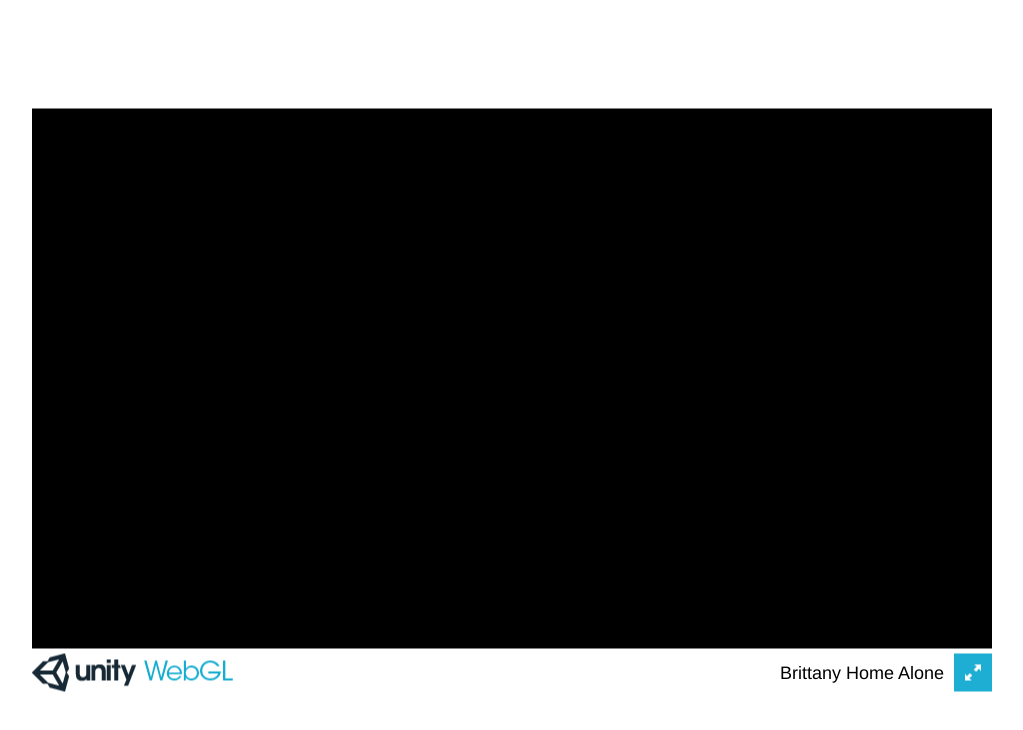
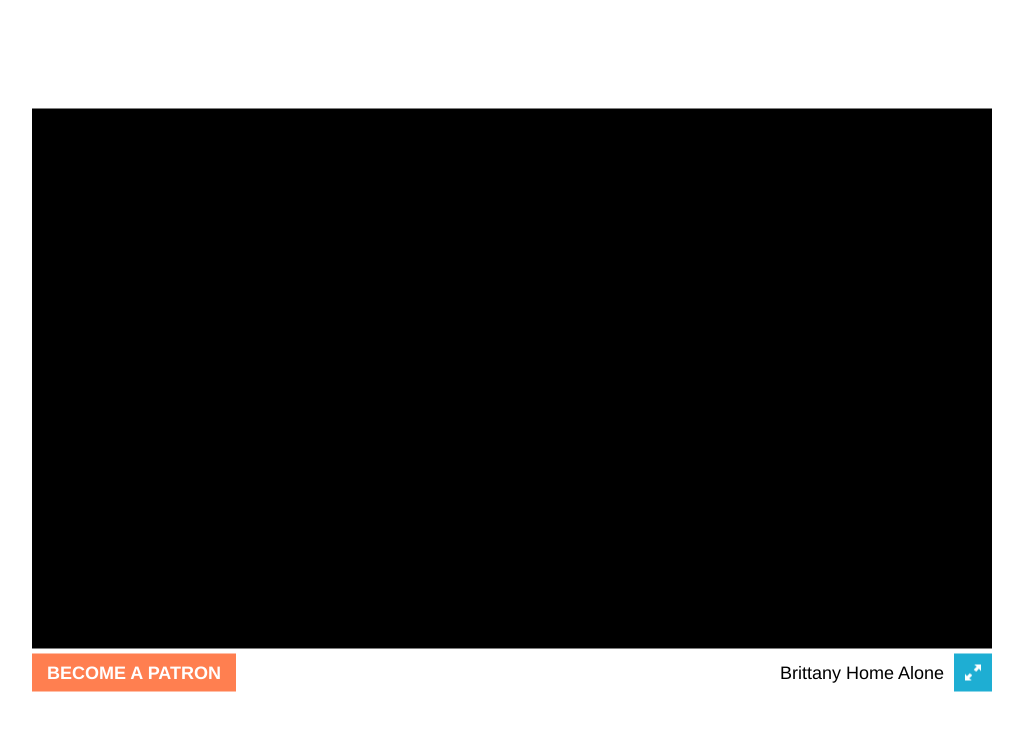
Before and after one commit to puppetmaster3dx/brittanyalpha, a plain HTML site: page index.html in a window 1280 px wide. Shown: the whole page, without its empty margins (128-1151 px from the left). Drawn offline with Linux system fonts and the light colour scheme; no server answers.

Commit message:
index , css tweak

```diff
--- a/TemplateData/style.css
+++ b/TemplateData/style.css
@@ -13,6 +13,6 @@
 
 .webgl-content .footer {margin-top: 5px; height: 38px; line-height: 38px; font-family: Helvetica, Verdana, Arial, sans-serif; font-size: 18px;}
 .webgl-content .footer .webgl-logo, .title, .fullscreen {height: 100%; display: inline-block; background: transparent center no-repeat;}
-.webgl-content .footer .webgl-logo {background-image: url('webgl-logo.png'); width: 204px; float: left;}
+.webgl-content .footer .webgl-logo { background: Coral ; width: 204px; float: left;text-align:center; font-weight: bold;text-decoration: none; color:white;}
 .webgl-content .footer .title {margin-right: 10px; float: right;}
 .webgl-content .footer .fullscreen {background-image: url('fullscreen.png'); width: 38px; float: right;}
--- a/index.html
+++ b/index.html
@@ -3,7 +3,7 @@
   <head>
     <meta charset="utf-8">
     <meta http-equiv="Content-Type" content="text/html; charset=utf-8">
-    <title>Unity WebGL Player | Brittany Home Alone</title>
+    <title>Puppet Master| Brittany Home Alone</title>
     <link rel="shortcut icon" href="TemplateData/favicon.ico">
     <link rel="stylesheet" href="TemplateData/style.css">
     <script src="TemplateData/UnityProgress.js"></script>
@@ -16,7 +16,8 @@
     <div class="webgl-content">
       <div id="gameContainer" style="width: 960px; height: 540px"></div>
       <div class="footer">
-        <div class="webgl-logo"></div>
+        <!-- <div class="webgl-logo"></div> -->
+        <a href="https://www.patreon.com/bePatron?c=918058" class="webgl-logo" target="_blank">BECOME A PATRON</a>
         <div class="fullscreen" onclick="gameInstance.SetFullscreen(1)"></div>
         <div class="title">Brittany Home Alone</div>
       </div>
```
